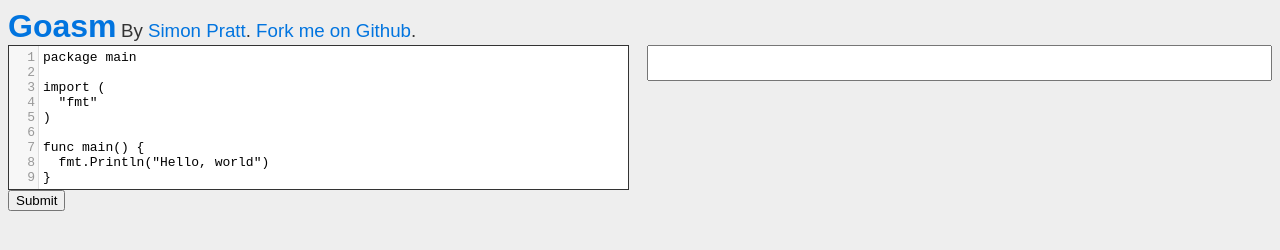
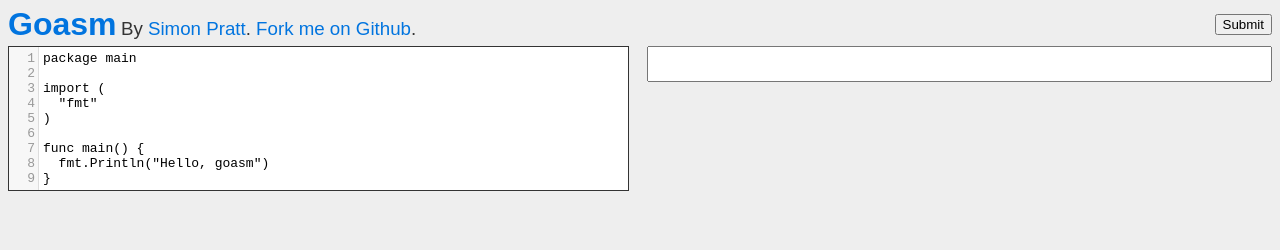
Before and after one commit to spratt/goasm, a plain HTML site: page static/index.html in a window 1280 px wide. Drawn offline with nearby package versions, Linux system fonts and the light colour scheme.

Commit message:
Move submit to header

```diff
--- a/static/index.html
+++ b/static/index.html
@@ -19,16 +19,16 @@
           to improve your experience and security.</p>
         <![endif]-->
   <body>
-    <h1><a href="index.html">Goasm</a></h1>
-    <h3>
-      By <a href="http://pr4tt.com">Simon Pratt</a>.
-      <a href="https://github.com/spratt/goasm">
-        Fork me on Github</a>.
-    </h3>
-    <span class="right">
-      <span id="message" class="hidden"></span>
-    </span><br clear="all">
     <form id="asm-form" action="/asm" method="post">
+      <div class="lh">
+        <h1><a href="index.html">Goasm</a></h1>
+        <h3>
+          By <a href="http://pr4tt.com">Simon Pratt</a>.
+          <a href="https://github.com/spratt/goasm">
+            Fork me on Github</a>.
+        </h3>
+        <div class="lh right bottom"><button id="submit-btn" type="submit">Submit</button></div>
+      </div>
       <textarea id="gocode" rows="10" cols="80" name="gocode">package main
 
 import (
@@ -36,10 +36,9 @@ import (
 )
 
 func main() {
-  fmt.Println("Hello, world")
+  fmt.Println("Hello, goasm")
 }</textarea><textarea id="asm" readonly></textarea>
       <br clear="all">
-      <button id="submit-btn" type="submit">Submit</button>
     </form>
     <script src="https://cdnjs.cloudflare.com/ajax/libs/codemirror/5.22.0/codemirror.min.js"></script>
     <script src="https://cdnjs.cloudflare.com/ajax/libs/codemirror/4.10.0/mode/go/go.min.js"></script>
--- a/static/main.css
+++ b/static/main.css
@@ -3,6 +3,7 @@ body {
     padding: 0;
     font-family: sans-serif;
     background-color: #eee;
+    overflow-y: scroll;
 }
 h1, h2, h3 {
     display: inline;
@@ -32,9 +33,18 @@ a:hover {
     height: 100%;
     resize: none;
 }
-span.right {
+.lh {
+    line-height: 2em;
+}
+.right {
     float: right;
+}
+.bottom {
+    vertical-align: text-bottom;
 }
 .hidden {
     display: none;
 }
+form {
+    display: inline;
+}
```
